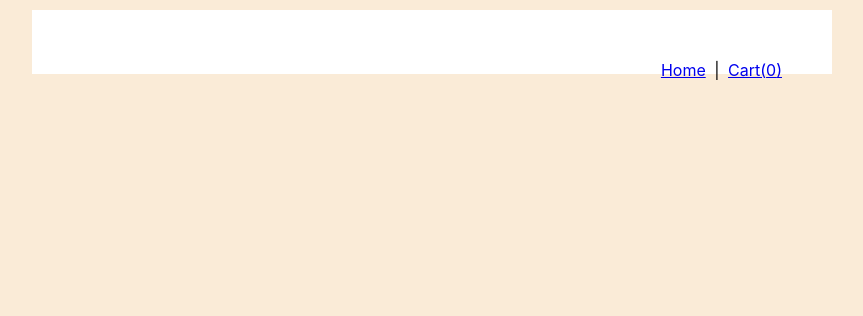
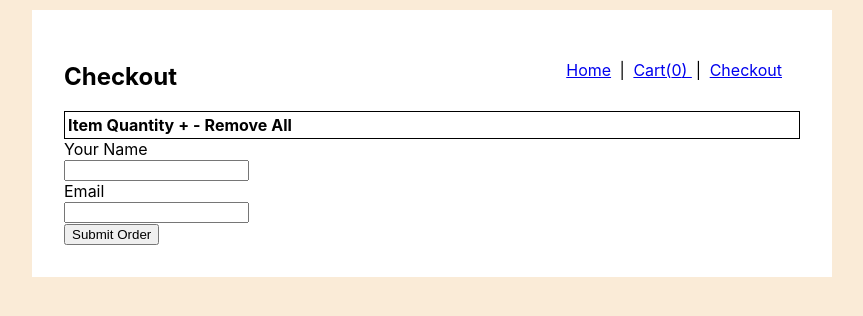
Before and after one commit to bensooraj/reactU-online-shopping-store, a React (Create React App) app: page /checkout in a window 1280 px wide. Shown: the top 316 px of the page, without its empty margins (208-1071 px from the left). Built offline with nearby package versions, Linux system fonts and the light colour scheme.

Commit message:
Checkout implementation

```diff
--- a/package.json
+++ b/package.json
@@ -10,7 +10,8 @@
     "react-redux": "^7.0.3",
     "react-router-dom": "^5.0.0",
     "react-scripts": "3.0.1",
-    "redux": "^4.0.1"
+    "redux": "^4.0.1",
+    "redux-form": "^8.2.0"
   },
   "scripts": {
     "start": "react-scripts start",
--- a/src/App.js
+++ b/src/App.js
@@ -8,11 +8,12 @@ const Navigation = ({ cart }) => (
   <nav>
     <ul className="top-menu">
       <li> <NavLink to='/'>Home</NavLink> </li>
-      < li > < NavLink to = '/cart' > Cart({
+      <li> <NavLink to='/cart'> Cart({
         cart.reduce((acc, item) => {
           return acc + item.quantity
         }, 0)
       }) </NavLink> </li>
+      <li> <NavLink to='/checkout'>Checkout</NavLink> </li>
     </ul>
   </nav>
 )
--- a/src/config/store.js
+++ b/src/config/store.js
@@ -2,13 +2,18 @@ import {
     createStore,
     combineReducers
 } from 'redux'
+
+import {
+    reducer as formReducer
+} from 'redux-form'
 
 import cartReducer from '../features/cart/reducer'
 import productReducer from '../features/product-listing/reducer'
 
 const rootReducer = combineReducers({
     cart: cartReducer,
-    products: productReducer
+    products: productReducer,
+    form: formReducer,
 })
 
 const store = createStore(
--- /dev/null
+++ b/src/features/checkout/form.js
@@ -0,0 +1,34 @@
+import React from 'react';
+import { Field, reduxForm } from 'redux-form';
+
+function CheckoutForm(props) {
+
+    const { handleSubmit } = props;
+
+    return (
+        <div>
+            <form onSubmit={handleSubmit}>
+                <div>
+                    <label htmlFor="order[name]">Your Name</label> <br/>
+                    <Field name="order[name]" component="input" type="text" />
+                </div>
+
+                <div>
+                    <label htmlFor="order[email]">Email</label> <br/>
+                    <Field name="order[email]" component="input" type="email" />
+                </div>
+
+                <div>
+                    <button type="submit">Submit Order</button>
+                </div>
+            </form>
+        </div>
+    )
+}
+
+CheckoutForm = reduxForm({
+    form: "checkout"
+})(CheckoutForm);
+
+
+export default CheckoutForm
--- a/src/features/checkout/index.js
+++ b/src/features/checkout/index.js
@@ -1,9 +1,48 @@
 import React from 'react'
 import { connect } from 'react-redux';
 
+
+import Cart from '../../features/cart'
+import CheckoutForm from './form'
+import fetchAPI from '../../modules/fetch-api';
+
+function submitOrder(values, cart) {
+    const {
+        email,
+        name
+    } = values.order;
+
+    const url = "http://www.mocky.io/v2/5cded3063000004e00430be8";
+    fetchAPI('POST', url, {
+        order: {
+            name,
+            email,
+            order_items_attributes: cart.map(item => ({
+                product_id: item.id,
+                qty: item.quantity,
+            }))
+        }
+    }).then(json => {
+        if (json.errors) {
+            alert('Something went wrong while placing the order');
+            return;
+        }
+        document.location.href = `/orders/${json.id}`;
+    }).catch(error => {
+        console.log("submitOrder | fetchAPI: ", error);
+    })
+}
+
 function Checkout(props) {
+    const { cart } = props;
     return (
-        <div></div>
+        <div>
+            <div style={{ border: '1px solid black' }}>
+                <Cart/>
+            </div>
+
+            <CheckoutForm onSubmit={(values) => submitOrder(values, cart)} />
+        </div>
      )
 }
 
@@ -11,21 +50,4 @@ const mapStateToProps = (state) => ({
     cart: state.cart
 })
 
-const mapDispatchToProps = (dispatch) => {
-    return {
-        addToCart: (item) => {
-            dispatch({
-                type: 'ADD',
-                payload: item
-            })
-        },
-        removeFromCart: (item) => {
-            dispatch({
-                type: 'REMOVE',
-                payload: item
-            })
-        },
-    }
-}
-
-export default connect(mapStateToProps, mapDispatchToProps)(Checkout);
+export default connect(mapStateToProps)(Checkout);
--- a/src/modules/fetch-api.js
+++ b/src/modules/fetch-api.js
@@ -15,5 +15,9 @@ export default function fetchAPI(method, url, data) {
         },
         credentials: "same-origin",
         ...body
-    }).then(response => response.json())
+    })
+    .then(response => response.json())
+    .catch(error => {
+        console.log("fetchAPI: ", error);
+    })
 }
--- /dev/null
+++ b/src/pages/checkoutpage.js
@@ -0,0 +1,10 @@
+import React from 'react'
+
+import Checkout from '../features/checkout'
+
+export default function CheckoutPage(props) {
+    return <div>
+      <h2>Checkout</h2>
+      <Checkout />
+    </div>
+  }
--- a/src/routers/Router.js
+++ b/src/routers/Router.js
@@ -3,11 +3,13 @@ import { Route, Switch } from "react-router-dom";
 
 import HomePage from '../pages/homepage'
 import CartPage from '../pages/cartpage'
+import CheckOutPage from '../pages/checkoutpage'
 
 const Router = () => (
     <Switch>
-        <Route exact path='/' component={HomePage}/>
-        <Route exact path='/cart' component={CartPage}/>
+        <Route exact path='/'             component={HomePage}/>
+        <Route exact path='/cart'         component={CartPage}/>
+        <Route exact path='/checkout' component={CheckOutPage}/>
     </Switch>
 )
 
```
Also changed, not shown: 1 other file (tests, documents, lock files or other folders).
